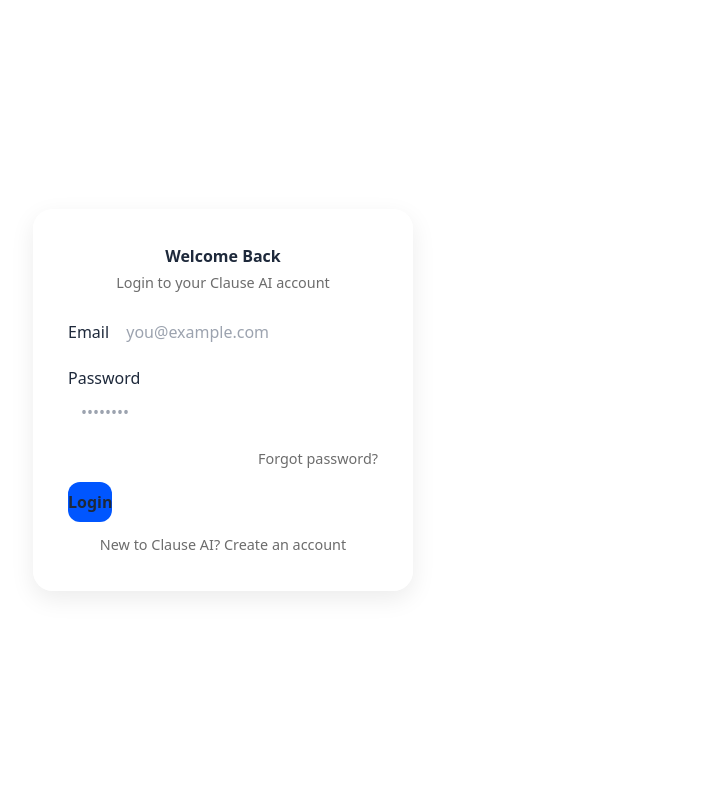
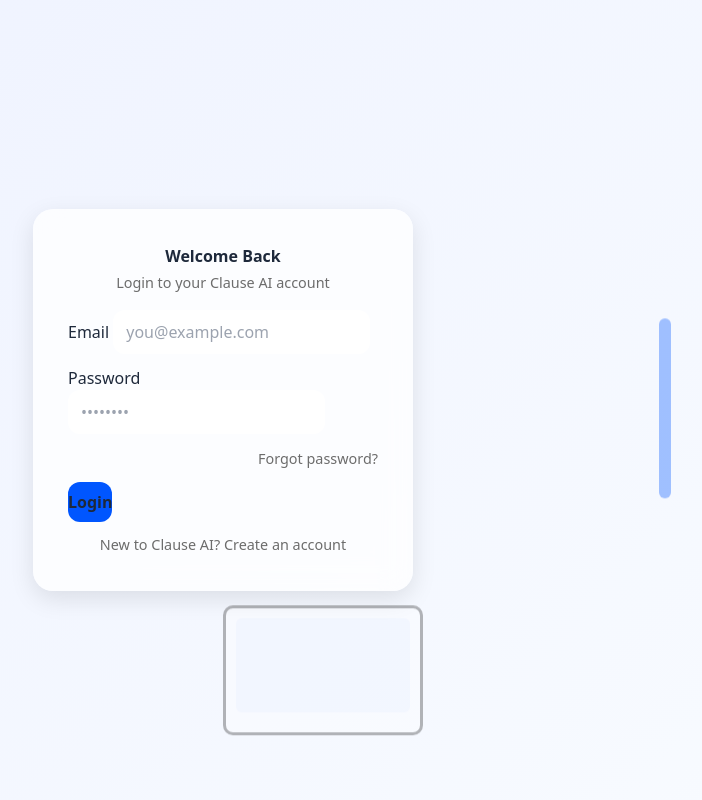
Before and after one commit to AlgoNest/Clause, a Flask app: page /login in a window 1280 px wide. Shown: the whole page, without its empty margins (417-1119 px from the left). Run offline with Flask 3, Linux system fonts and the light colour scheme; some libraries are stand-ins or nearby versions.

Commit message:
Update login.html

```diff
--- a/templates/login.html
+++ b/templates/login.html
@@ -5,47 +5,97 @@
 <style>
   body {
     background: linear-gradient(135deg, #eef2ff, #f8fbff);
-    margin: 0 !important;
-    padding: 0 !important;
+    overflow: hidden;
+    margin: 0;
+    padding: 0;
   }
 
-  /* Force full-screen flex center */
+  /* Perfect center wrapper */
   .full-center {
-    position: fixed;
-    top: 0;
-    left: 0;
+    position: relative;
+    height: 100vh;
     width: 100vw;
-    height: 100vh;
-
-    display: flex !important;
-    justify-content: center !important;
-    align-items: center !important;
-
-    padding: 0;
-    margin: 0;
-    overflow: hidden;
+    display: flex;
+    justify-content: center;
+    align-items: center;
   }
 
-  /* Fade + slide animation */
-  @keyframes fadeSlide {
-    0% {
-      opacity: 0;
-      transform: translateY(25px);
-    }
-    100% {
-      opacity: 1;
-      transform: translateY(0);
-    }
-  }
-
+  /* Glass card */
   .glass-card {
     backdrop-filter: blur(14px);
     background: rgba(255, 255, 255, 0.75);
     border-radius: 20px;
     padding: 35px;
     width: 380px;
-    animation: fadeSlide 0.7s ease-out forwards;
-    box-shadow: 0 8px 25px rgba(0,0,0,0.08);
+    z-index: 10;
+    animation: fadeSlide 0.8s ease-out forwards;
+    box-shadow: 0 8px 25px rgba(0,0,0,0.1);
+  }
+
+  @keyframes fadeSlide {
+    0% { opacity: 0; transform: translateY(25px); }
+    100% { opacity: 1; transform: translateY(0); }
+  }
+
+  /* Floating shapes animation */
+  @keyframes float {
+    0%   { transform: translateY(0px); }
+    50%  { transform: translateY(-20px); }
+    100% { transform: translateY(0px); }
+  }
+
+  .shape {
+    position: absolute;
+    opacity: 0.35;
+    animation: float 6s ease-in-out infinite;
+  }
+
+  /* Document Shape */
+  .doc-shape {
+    width: 130px;
+    height: 160px;
+    background: #ffffff;
+    border-radius: 12px;
+    box-shadow: 0 0 20px rgba(0,0,0,0.08);
+    top: 10%;
+    left: 8%;
+    transform: rotate(-12deg);
+  }
+
+  /* Pen Shape */
+  .pen-shape {
+    width: 12px;
+    height: 180px;
+    background: #0056ff;
+    border-radius: 6px;
+    top: 40%;
+    right: 15%;
+    transform: rotate(20deg);
+  }
+
+  /* Laptop Shape */
+  .laptop-shape {
+    width: 200px;
+    height: 130px;
+    border: 3px solid #333;
+    border-radius: 10px;
+    bottom: 8%;
+    left: 50%;
+    transform: translateX(-50%) rotate(2deg);
+    background: white;
+    animation-delay: 1s;
+  }
+
+  /* Inside screen */
+  .laptop-shape:before {
+    content: "";
+    position: absolute;
+    top: 10px;
+    left: 10px;
+    right: 10px;
+    bottom: 20px;
+    background: #eef2ff;
+    border-radius: 6px;
   }
 
   .glass-card input {
@@ -71,10 +121,15 @@
   }
 </style>
 
-<!-- FORCED CENTER WRAPPER -->
 <div class="full-center">
+
+  <!-- Shapes -->
+  <div class="shape doc-shape"></div>
+  <div class="shape pen-shape"></div>
+  <div class="shape laptop-shape"></div>
+
+  <!-- Login Card -->
   <div class="glass-card">
-
     <h2 class="text-center mb-1" style="font-weight: 700;">Welcome Back</h2>
     <p class="text-center subtle mb-4">Login to your Clause AI account</p>
 
@@ -104,7 +159,6 @@
       </p>
 
     </form>
-
   </div>
 </div>
 
```
